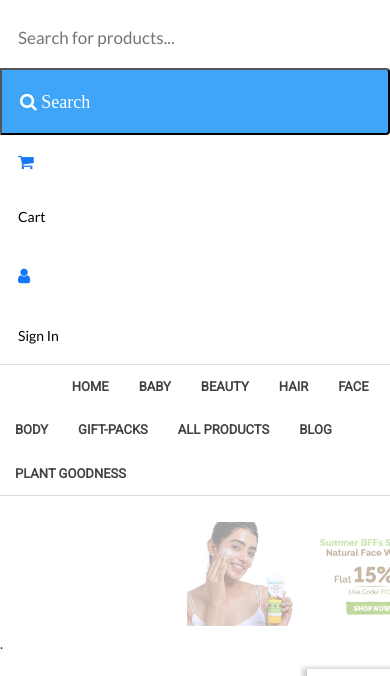
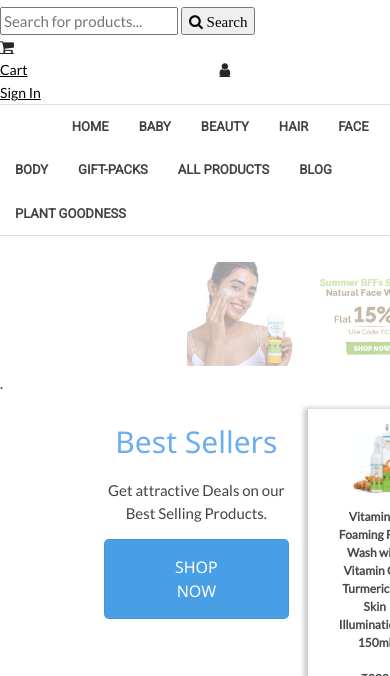
Before and after one commit to JANNATHUL/MamaEarth-Clone, a plain HTML site: page index.html in a window 390 px wide. Shown: the part 90-766 px from the top of the page. Drawn offline with nearby package versions, Linux system fonts and the light colour scheme.

Commit message:
Update style.css

```diff
--- a/css/style.css
+++ b/css/style.css
@@ -15,7 +15,7 @@ p{
     overflow: hidden;
     background-color: white;
     border-bottom: 0.5px solid rgba(0, 0, 0, 0.13);
-  	border-top: 0.5px solid rgba(0, 0, 0, 0.13);
+      border-top: 0.5px solid rgba(0, 0, 0, 0.13);
     font-weight: 600;
     font-family: 'Roboto', sans-serif;;
   }
@@ -78,83 +78,52 @@ p{
     .dropdown:hover .dropdown-content {
      display: block;
     }
-    .topnav {
-      overflow: hidden;
-      background-color: #ffffff;
+
+  @media only screen and (max-width: 768px) {
+      /* For mobile phones: */
+      [class*="col-"] {
+        width: 100%;
+      }
+    }
+    * {
+      box-sizing: border-box;
     }
 
-    .topnav a {
-      float:right;
-      display: block;
-      color: rgb(21, 120, 248);
-      text-align: center;
-      padding: 1px 10px;
-      text-decoration: none;
+    form.example input[type=text] {
+      padding: 4px;
       font-size: 17px;
-      margin-top: -0.75cm;
+      border: 1px solid rgba(0, 0, 0, 0.075);
+      float: left;
+      width: 80%;
+      background: #ffffff;
+      border-top-left-radius: 5px;
+      border-bottom-left-radius: 5px;
     }
 
-    .topnav a:hover {
-      background-color: rgb(255, 255, 255);
-      color: black;
+    form.example button {
+      float: left;
+      width: 20%;
+      padding: 4px;
+      background: #2196F3;
+      color: white;
+      font-size: 17px;
+      border: 1px solid #208ce4;
+      border-left: none;
+      cursor: pointer;
+      border-top-right-radius: 5px;
+      border-bottom-right-radius: 5px;
     }
 
-    .topnav a.active {
-      background-color: #2196F3;
-      color: white;
+    form.example button:hover {
+      background: #0b7dda;
     }
 
-    .topnav .search-container {
-  float: none;
-}
-
-.topnav input[type=text] {
-  padding: 4px 90px ;
-  max-width: 800px;
-  margin-top: 15px;
-  font-size: 17px;
-  border:  0.5px solid rgba(0, 0, 0, 0.13);
-  border-top-left-radius: 4px;
-  border-bottom-left-radius:4px;
-  margin-left: 1cm;
-  border-right:none ;
-}
-
-.topnav .search-container button {
-  float: none;
-  padding: 1.7px 13px;
-  margin-top: 15px;
-  background: rgba(7, 139, 247, 0.774);
-  color: rgb(255, 255, 255);
-  font-size: 18px;
-  cursor: pointer;
-  border-radius: 4px;
-  border-top-left-radius: 0mm;
-  border-bottom-left-radius: 0mm;
-}
-
-.topnav .search-container button:hover {
-  background: #ccc;
-}
-
-@media screen and (max-width: 600px) {
-  .topnav .search-container {
-    float: none;
-  }
-  .topnav a, .topnav input[type=text], .topnav .search-container button {
-    float: none;
-    display: block;
-    text-align: left;
-    width: 100%;
-    margin: 0;
-    padding: 18px;
-  }
-  .topnav input[type=text] {
-    border: none;
-  }
-}
+    form.example::after {
+      content: "";
+      clear: both;
+      display: table;
+    }
     img{
-        margin-left: 1.8cm;
         float: left;
         margin: 10px 10px 10px 10px;
     }
@@ -173,17 +142,14 @@ p{
       padding: 5px 30px;
     }
     div.products {
-      float: right;
       width: 260px;
       height: 390px;
       text-align: center;
-      margin-left: 18px;
+      margin-left: 19px;
       box-shadow: 0 3px 5px 4px rgba(0, 0, 0, 0.13), 0 3px 5px 4px rgba(0, 0, 0, 0.103);
     }
 
-    div.container {
-      padding: 10px;
-    }
+
     .button{
   background-color: white;
   border: solid 1px rgba(0, 0, 0, 0.062);
@@ -243,3 +209,16 @@ div.c {
 .fa:hover {
     opacity: 0.7;
 }
+
+
+
+.contain {
+  position: relative;
+  text-align: center;
+  color: white;
+}
+.top-left {
+  position: absolute;
+  top: -10px;
+  left: -30px;
+}
```
